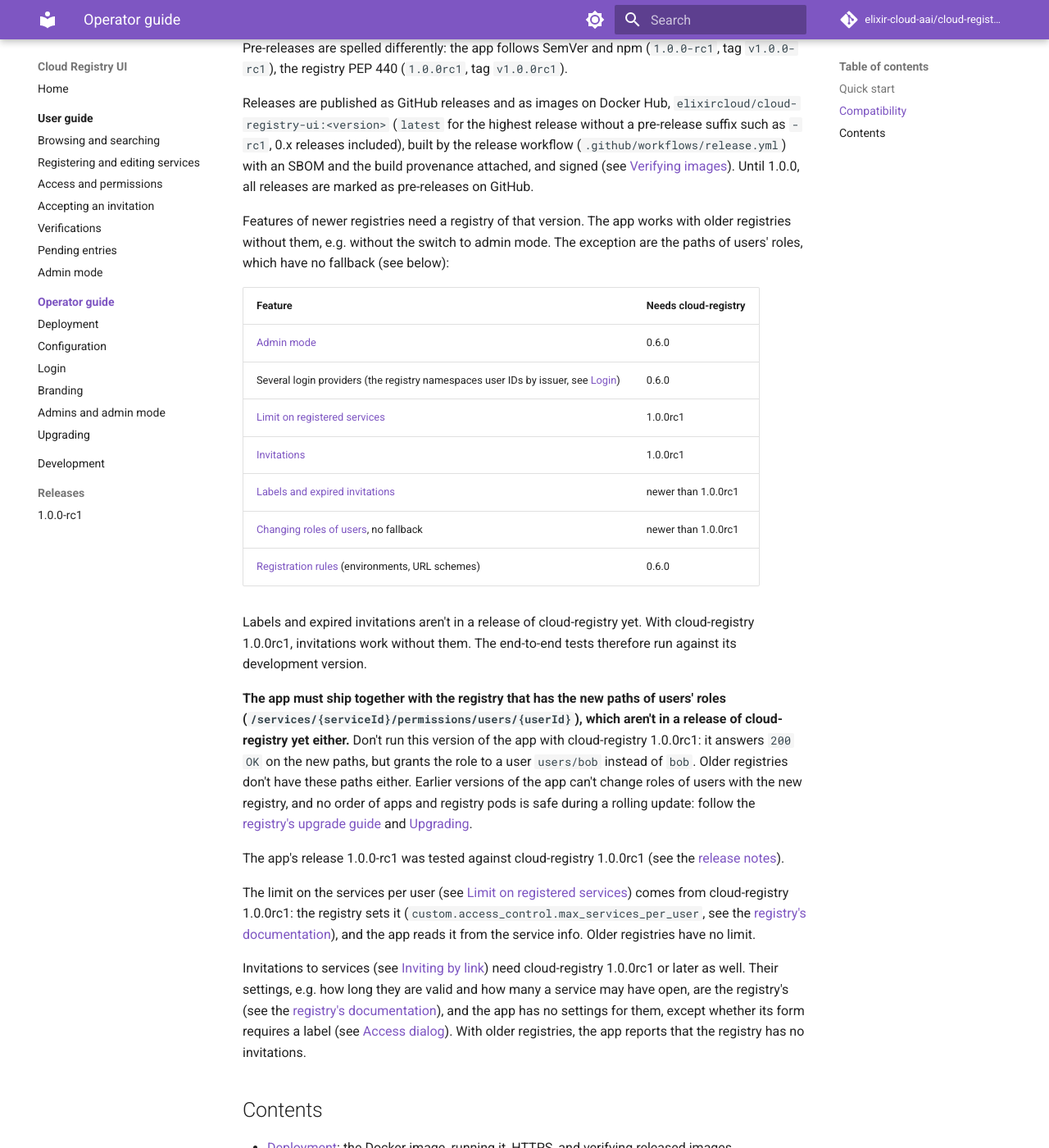
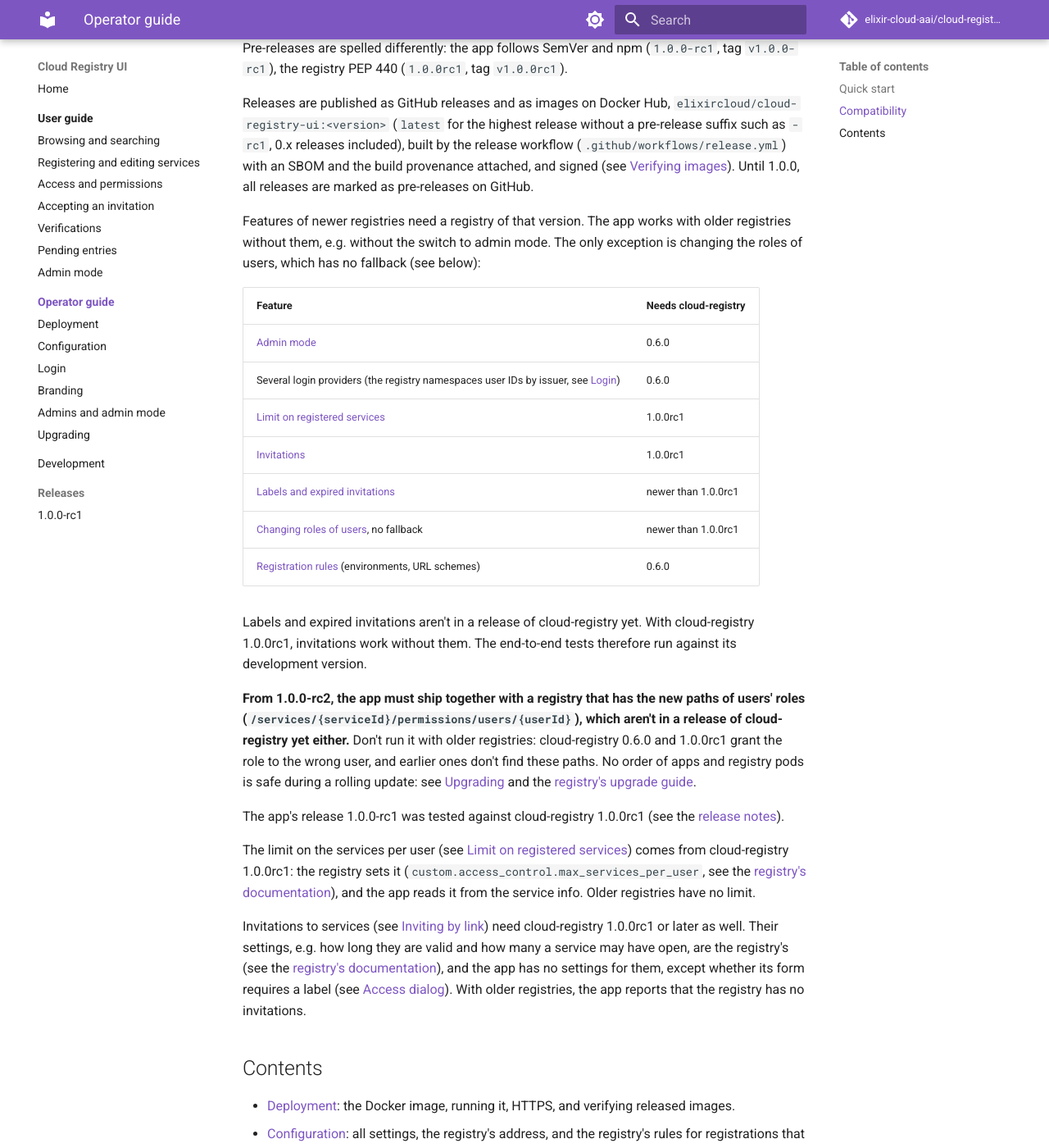
Before and after one commit to elixir-cloud-aai/cloud-registry-ui, an MkDocs documentation site: the page built from docs/operator-guide/index.md, in a window 1280 px wide and 1400 px high, scrolled down 1005 px. Shown: the whole window at 82% size. Built offline with MkDocs 1.6.1 and Material for MkDocs 9.7.7, drawn with Linux system fonts in a browser that asks for light colours; comment, search, counter and statistics services are not loaded.

Commit message:
fix: refuse user IDs with a leading slash
The registry doesn't allow them: the path would be that of another
user. Apply the check that groups have to users. Also fix the new
end-to-end test, whose names match by substring, and correct what the
docs say about older registries: 0.6.0 takes the new paths like
1.0.0rc1, earlier ones don't find them, and IDs that start with users/
reach another user's roles from older apps.

Co-Authored-By: Claude Opus 5.5 <noreply@anthropic.com>
Claude-Session: https://claude.ai/code/session_011FSoqMUX3EU35poH13xMgG

```diff
--- a/docs/operator-guide/index.md
+++ b/docs/operator-guide/index.md
@@ -48,7 +48,8 @@ Releases are published as GitHub releases and as images on Docker Hub, `elixircl
 
 Features of newer registries need a registry of that version. The app works
 with older registries without them, e.g. without the switch to admin mode. The
-exception are the paths of users' roles, which have no fallback (see below):
+only exception is changing the roles of users, which has no fallback (see
+below):
 
 | Feature                                                                                      | Needs cloud-registry |
 | -------------------------------------------------------------------------------------------- | -------------------- |
@@ -64,16 +65,14 @@ Labels and expired invitations aren't in a release of cloud-registry yet. With
 cloud-registry 1.0.0rc1, invitations work without them. The end-to-end tests
 therefore run against its development version.
 
-**The app must ship together with the registry that has the new paths of users'
-roles (`/services/{serviceId}/permissions/users/{userId}`), which aren't in a
-release of cloud-registry yet either.** Don't run this version of the app with
-cloud-registry 1.0.0rc1: it answers `200 OK` on the new paths, but grants the
-role to a user `users/bob` instead of `bob`. Older registries don't have these
-paths either. Earlier versions of the app can't change roles of users with the
-new registry, and no order of apps and registry pods is safe during a rolling
-update: follow the [registry's upgrade
-guide](https://cloud-registry.readthedocs.io/en/latest/upgrading/#from-100rc1)
-and [Upgrading](upgrading.md#100-rc2).
+**From 1.0.0-rc2, the app must ship together with a registry that has the new
+paths of users' roles (`/services/{serviceId}/permissions/users/{userId}`),
+which aren't in a release of cloud-registry yet either.** Don't run it with
+older registries: cloud-registry 0.6.0 and 1.0.0rc1 grant the role to the wrong
+user, and earlier ones don't find these paths. No order of apps and registry
+pods is safe during a rolling update: see
+[Upgrading](upgrading.md#100-rc2) and the [registry's upgrade
+guide](https://cloud-registry.readthedocs.io/en/latest/upgrading/#from-100rc1).
 
 The app's release 1.0.0-rc1 was tested against cloud-registry 1.0.0rc1 (see the
 [release notes](../releases/1.0.0-rc1.md)).
```
Also changed, not shown: README.md (+4 -3 lines), docs/operator-guide/upgrading.md (+6 -4 lines), docs/user-guide/access.md (+9 -7 lines), docs/user-guide/invitations.md (+1 -1 lines), src/components/shared/manage-access/access-helper.test.ts (+1 -0 lines), src/components/shared/manage-access/access-helper.ts (+6 -3 lines), 2 other files.
